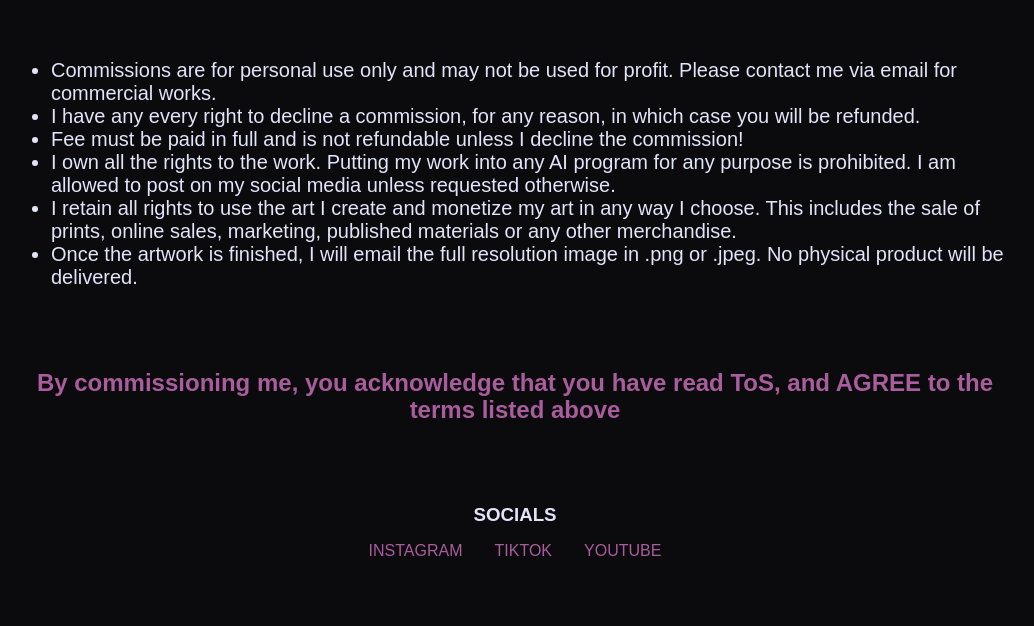
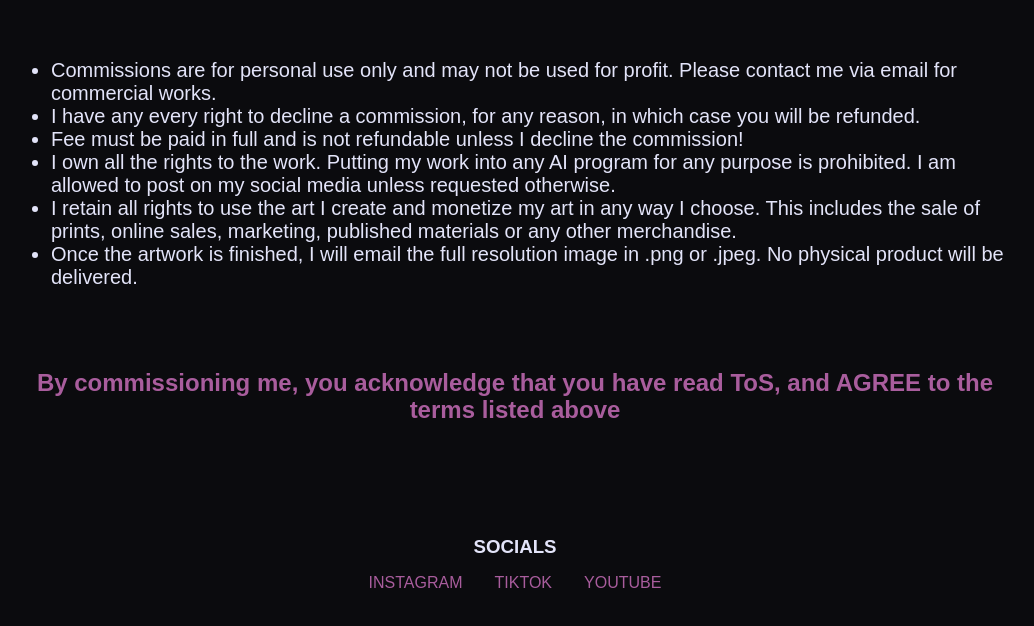
Before and after one commit to Coolshitmaker/artroulette, a website built with Vite: page tos.html in a window 1280 px wide. Shown: the part 74-700 px from the top of the page, without its empty margins (125-1159 px from the left). Built offline with nearby package versions, Linux system fonts and the light colour scheme; a web font is replaced by a local one.

Commit message:
padding on tos

```diff
--- a/styles/commissions.css
+++ b/styles/commissions.css
@@ -46,6 +46,7 @@
     justify-content: center;
   }
   .payme {
+    text-align: center;
     /* width: 200px; */
   }
 
@@ -61,6 +62,8 @@
         display: grid;
         grid-template-columns:repeat(auto-fit, minmax(250px, 1fr));
         width: 100%;
+        text-align: right;
+
 
      }
     }
--- a/styles/tos.css
+++ b/styles/tos.css
@@ -12,3 +12,6 @@
     text-align: center;
     color: var(--accent);
 }
+.tos-filler {
+    padding-top: 2em;
+}
--- a/tos.html
+++ b/tos.html
@@ -81,8 +81,8 @@
 
     </section>
 </main>
-
-   <footer class="footer">
+    <div class="tos-filler">
+  <footer class="footer">
       <div class="container">
       <h3>Socials</h2>
         <div class="socials">
@@ -92,6 +92,7 @@
         </div>
       </div>
     </footer>
+    </div>
   </body>
   <script type="module" src="./src/main.js"></script>
 
```
